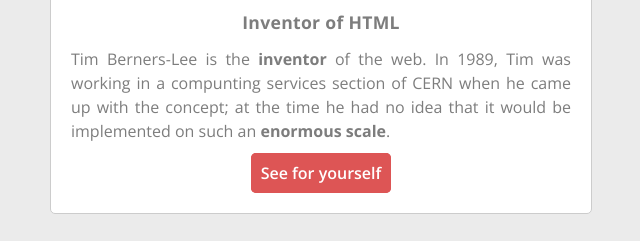
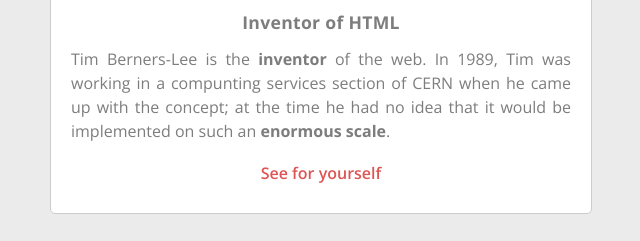
Before and after one commit to llyllyra/tim-berners-lee, a plain HTML site: page index.html in a window 1280 px wide. In both pictures the pointer is over the link "See for yourself". Shown: the part 199-440 px from the top of the page, without its empty margins (340-980 px from the left). Drawn offline with nearby package versions, Linux system fonts and the light colour scheme.

Commit message:
correction lien

```diff
--- a/css/style.css
+++ b/css/style.css
@@ -70,6 +70,12 @@ em
     line-height: 40px;
 }
 
+.about_button:hover
+{
+    background: #fff;
+    color: #dd5555;
+}
+
 .about_p{
     text-align: justify;
     line-height: 1.5rem;
@@ -133,3 +139,8 @@ a, a:visited
     color: #cccccc;
     margin: 10px;
 }
+
+a:hover
+{
+    color: black;
+}
```
